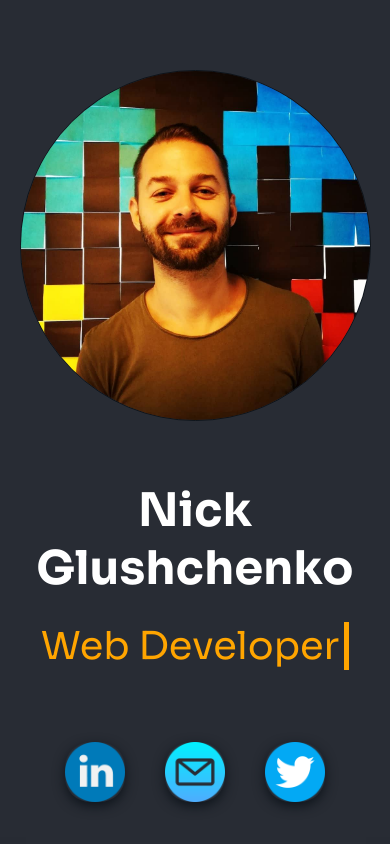
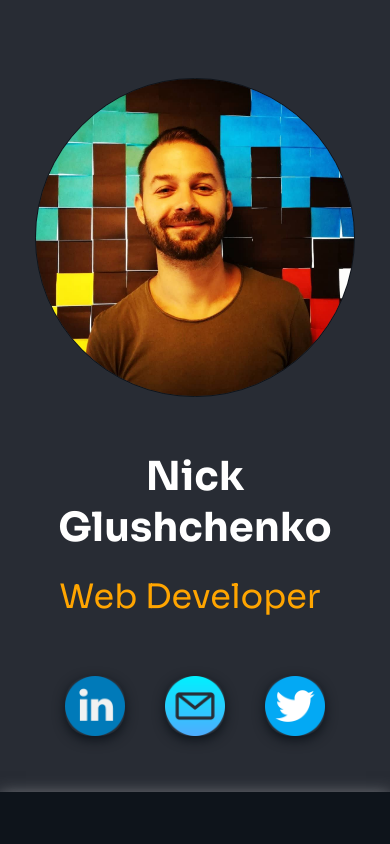
Before and after one commit to nickglu86/nickglu86.github.io, a React (Create React App) app: page / in a window 390 px wide. Shown: the top 844 px of the page. Built offline with nearby package versions, Linux system fonts and the light colour scheme; no server answers.

Commit message:
media queries adjust

```diff
--- a/src/App.css
+++ b/src/App.css
@@ -1,3 +1,10 @@
+/*
+* Prefixed by https://autoprefixer.github.io
+* PostCSS: v8.3.6,
+* Autoprefixer: v10.3.1
+* Browsers: last 4 version
+*/
+
 /*
 * Prefixed by https://autoprefixer.github.io
 * PostCSS: v8.3.6,
@@ -25,6 +32,9 @@ html, body {
   padding: 0;
   font-size: 20px;
 }
+main{
+  overflow: hidden;
+}
 section{
   -webkit-box-shadow: 0 3px 16px rgb(231 231 231 / 50%);
           box-shadow: 0 3px 16px rgb(231 231 231 / 50%);
@@ -50,8 +60,8 @@ section.about h2, section.skills h2, section.projects h2, section.footer h2{
 section h2 {
   display: inline-block;
   padding-bottom:2px;
+  background-image: -o-linear-gradient( var(--scnd-clr), var(--scnd-clr));
   background-image: -webkit-gradient( linear, left top, left bottom, from(var(--scnd-clr)), to(var(--scnd-clr)));
-  background-image: -o-linear-gradient( var(--scnd-clr), var(--scnd-clr));
   background-image: linear-gradient( var(--scnd-clr), var(--scnd-clr));
   background-position: right -100% bottom 0;
   background-size: 200% 2px;
@@ -242,7 +252,6 @@ section.projects{
           align-items: center;
 }
 .project{
-
   margin: 20px;
   width:  1000px;
   height: 340px;
@@ -340,21 +349,23 @@ section.projects{
   padding: 5px;
 }
 
-
-@media only screen and (max-width: 1400px) {
+/* Large screens ----------- */
+@media only screen and (max-width: 1440px) {
   html {
     font-size: 19px;
   }
 }
-@media only screen and (max-width: 1200px) {
+/* Desktops and laptops ----------- */
+@media only screen and (max-width: 1224px) {
   html {
     font-size: 18px;
   }
   section.about .inner, .inner{
-    width: auto;
+    max-width: 95%;
   }
 }
-@media only screen and (max-width: 1100px) {
+/* Portrait tablet to landscape and desktop */
+@media only screen and (max-width: 979px) {
   html {
     font-size: 17px;
   }
@@ -363,29 +374,48 @@ section.projects{
     -webkit-box-direction: normal;
         -ms-flex-direction: column;
             flex-direction: column;
-    width: 800px;
+    width: 600px;
     height: auto;
   }
   .project-info, .project-thumb {
     width: 100%;
     min-height: 200px;
   }
+  .skills svg, .skills img{
+    width: 100px;
+  }
 }
-@media only screen and (max-width: 972px) {
+/* Phones */
+@media only screen and (max-width: 768px) {
   html {
-    font-size: 20px;
+    font-size: 19px;
   }
   section.about .inner, .inner {
     width: 95%;
   }
+  .intro .profile-img{
+    width: 90%;
+    max-width: 400px;
+  }
   .left-column, .right-column {
     width: auto;
+    padding: 0.5rem;
+  }
+  .about p {
+    font-size: 1.2rem;
+  }
+  .project-info, .project-thumb{
+    padding: 0.5rem;
+  }
+  .project-info p {
+    font-size: 1.2rem;
   }
   .project-thumb img {
     width: 100%;
   }
   .project {
     width: 100%;
+    min-width: 320px;
   }
   .skills {
     -webkit-box-orient: vertical;
@@ -397,8 +427,7 @@ section.projects{
             align-items: center;
   }
 }
-
-@media only screen and (max-width: 720px) {
+@media only screen and (max-width: 480px) {
   html {
     font-size: 16px;
   }
@@ -406,8 +435,15 @@ section.projects{
     width: 90%;
     max-width: 400px;
   }
+  .intro h1{
+    font-size: 2.5rem;
+  }
+  .intro .position{
+    font-size: 2.1rem;
+  }
   .project{
-    min-width: 320px;
+    min-width: 300px;
+    margin: 1rem 2%;
   }
   .skills svg, .skills img{
     width: 100px;
```
